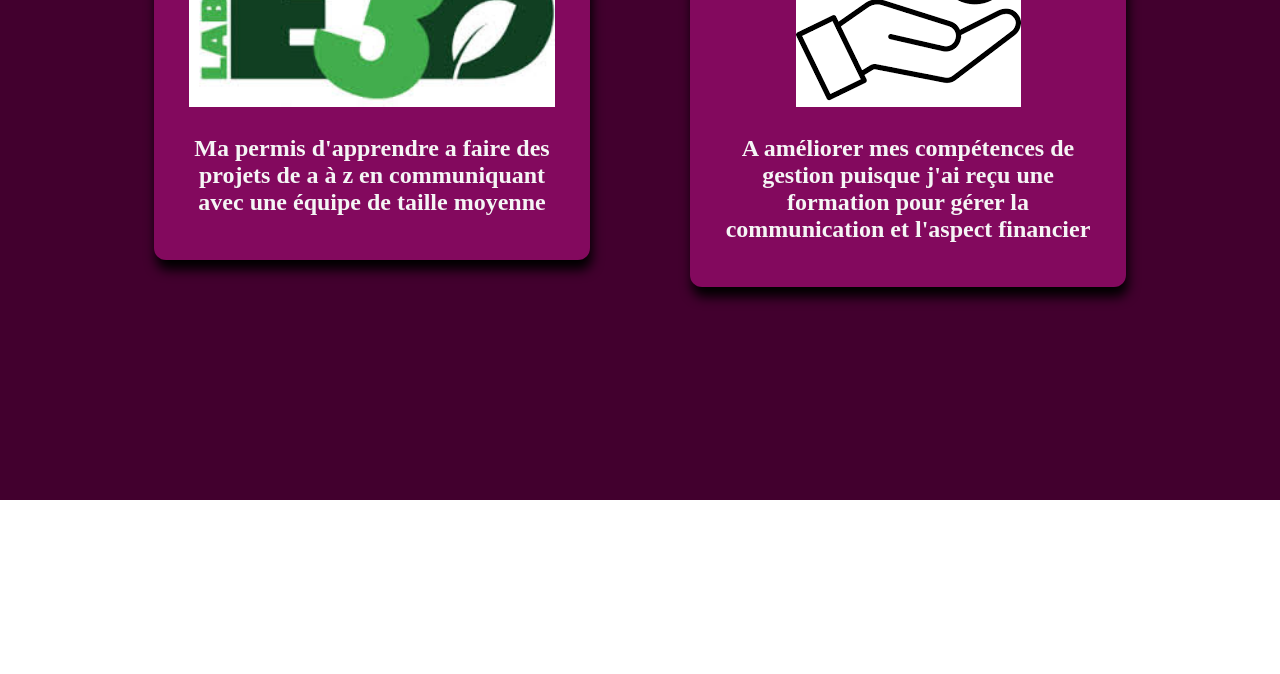
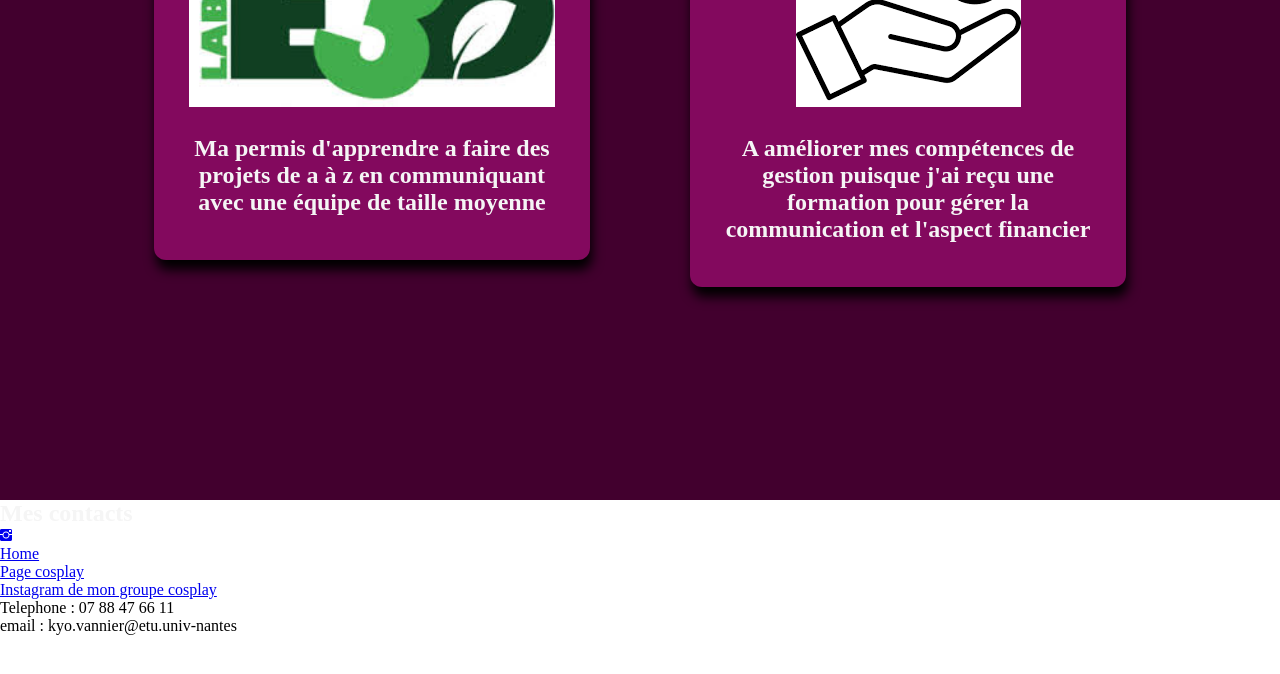
Before and after one commit to L0ugn4/PortfolioKV, a plain HTML site: page index.html in a window 1280 px wide. Shown: the part 2700-3374 px from the top of the page. Before the commit the page ends 3200 px from the top, so only its background shows below. Drawn offline with nearby package versions, Linux system fonts and the light colour scheme; a web font is replaced by a local one.

Commit message:
Update index.html

```diff
--- a/index.html
+++ b/index.html
@@ -5,7 +5,7 @@
     <script type="text/javascript" src="script/script.js"></script>
     <link rel="stylesheet" href="https://cdn.jsdelivr.net/npm/swiper@11/swiper-bundle.min.css">
     <link rel="stylesheet" href="https://fonts.googleapis.com/css2?family=Material+Symbols+Outlined:opsz,wght,FILL,GRAD@24,400,0,0&icon_names=arrow_forward" />
-
+    <link rel="stylesheet" href="https://cdnjs.cloudflare.com/ajax/libs/ionicons/2.0.1/css/ionicons.min.css">
     <meta charset="UTF-8">
     <meta name="viewport" content="width=device-width, initial-scale=1.0">
     <title>Portfolio</title>
@@ -119,6 +119,21 @@
             </div>
         </div>
     </section>
+    <section id="contact">
+	    <h1>Mes contacts</h1>
+		<div class="footer-basic">
+			<footer>
+				<div class="social"><a href="https://www.instagram.com/lougna.cos/"><i class="icon ion-social-instagram"></i></a></div>
+					<ul class="list-inline">
+						<li class="list-inline-item"><a href="#Accueil">Home</a></li>
+						<li class="list-inline-item"><a href="sites projets/page cosplay/cosplay.html">Page cosplay</a></li>
+						<li class="list-inline-item"><a href="https://www.instagram.com/jaspamelite/">Instagram de mon groupe cosplay</a></li>
+						<li class="list-inline-item"><a>Telephone : 07 88 47 66 11</a></li>
+						<li class="list-inline-item"><a>email : kyo.vannier@etu.univ-nantes</a></li>
+					</ul>
+			</footer>
+		</div>
+    </section>
     <script src="https://cdn.jsdelivr.net/npm/swiper@11/swiper-bundle.min.js"></script>
     <script src="script/script.js"></script>
 </body>
```
